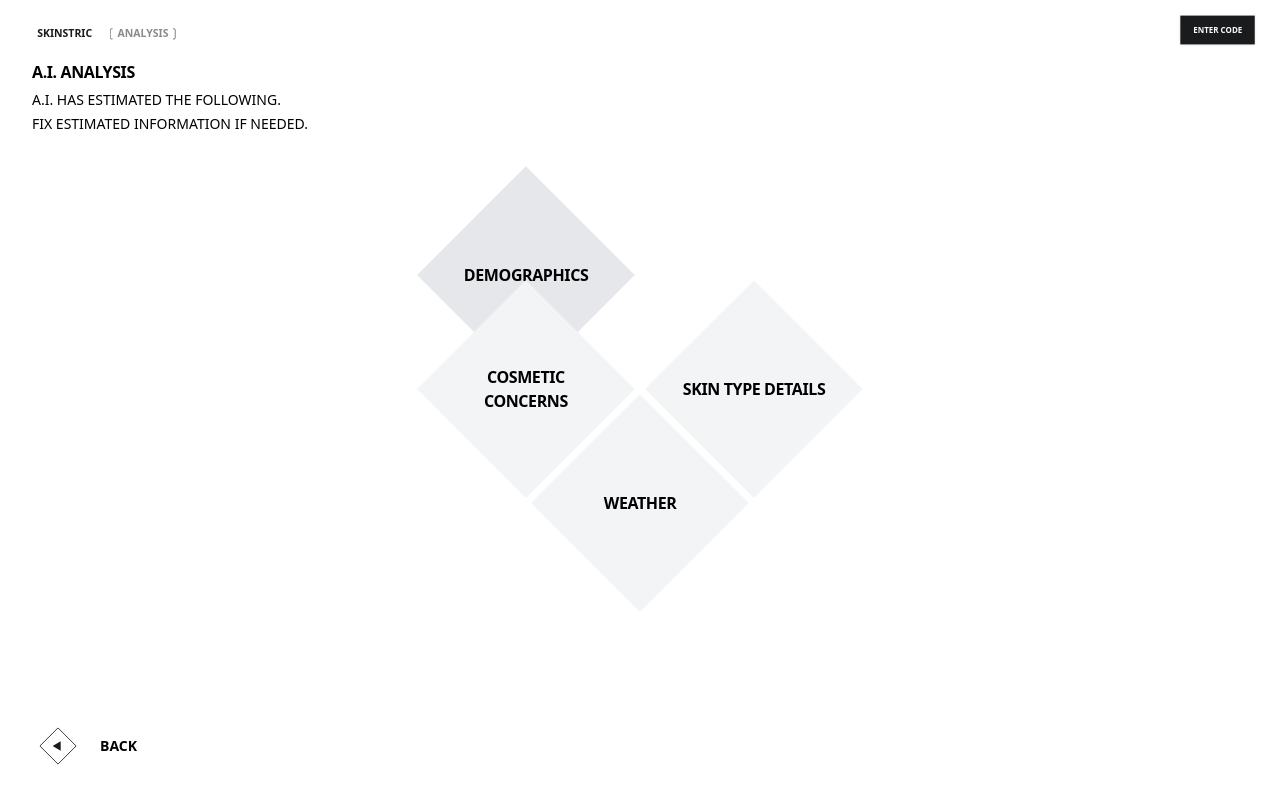
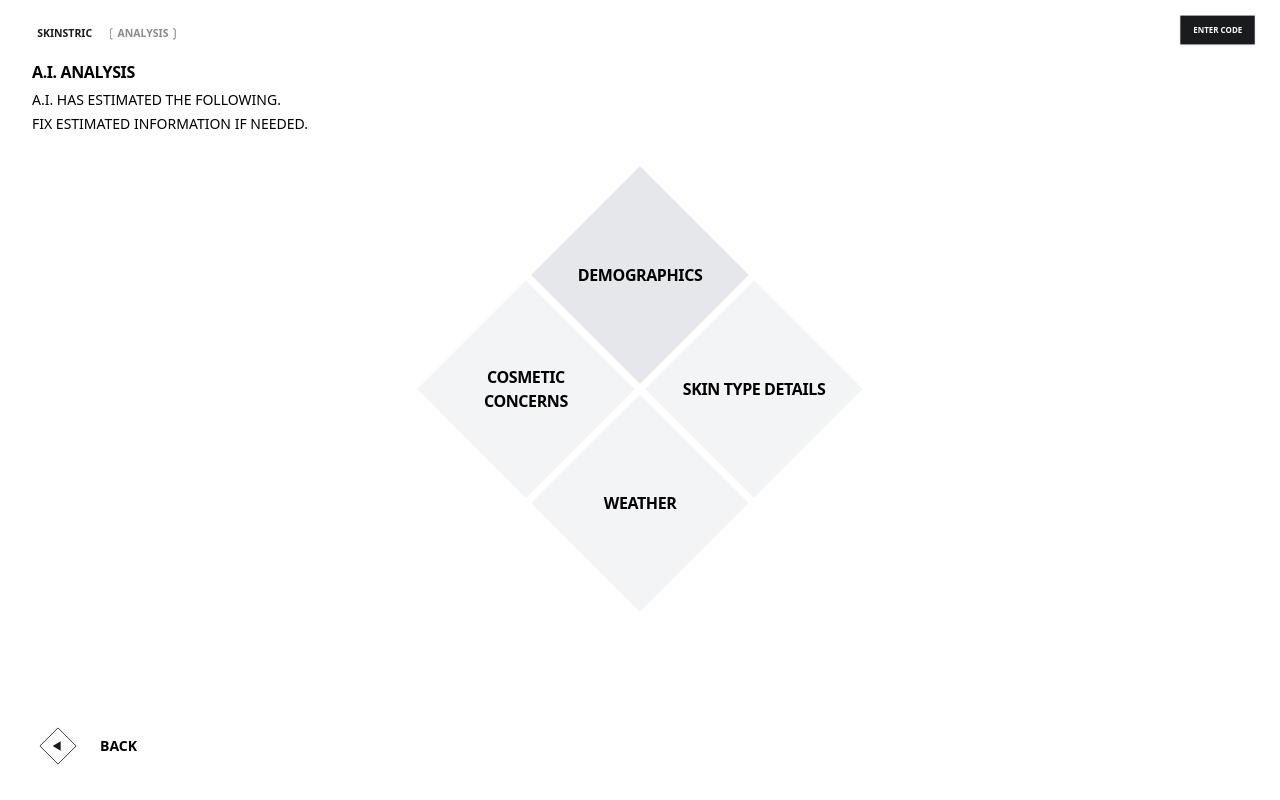
Before and after one commit to cjclemons/final-ai-project, a Next.js app: page /select in a window 1280 px wide. Built offline with nearby package versions, Linux system fonts and the light colour scheme.

Commit message:
Demographics fixed

```diff
--- a/components/SelectCategory.tsx
+++ b/components/SelectCategory.tsx
@@ -99,16 +99,16 @@ export default function SelectCategory() {
             </div>
           </div>
           <div className="relative z-10 grid grid-cols-3 grid-rows-3 gap-0">
-            <Link href="/select">
             <div className="flex items-center justify-center col-start-2">
-              <button
-                onClick={() => setChosenCategory(true)}
-                className=" demo-wrapper w-[153.88px] h-[153.88px] bg-gray-200 hover:bg-gray-300 transform rotate-45 flex items-center justify-center -m-5 cursor-pointer font-semibold leading-[24px] tracking-tight uppercase hover:scale-105 transition-transform duration-300 hover--demo"
+              <Link href="/summary">
+                <button
+                  onClick={() => setChosenCategory(true)}
+                  className=" demo-wrapper w-[153.88px] h-[153.88px] bg-gray-200 hover:bg-gray-300 transform rotate-45 flex items-center justify-center -m-5 cursor-pointer font-semibold leading-[24px] tracking-tight uppercase hover:scale-105 transition-transform duration-300 hover--demo"
                 >
-                <span className="transform -rotate-45">Demographics</span>
-              </button>
+                  <span className="transform -rotate-45">Demographics</span>
+                </button>
+              </Link>
             </div>
-                </Link>
             <div className="flex items-center justify-center row-start-2 col-start-1">
               <button className="w-[153.88px] h-[153.88px] bg-gray-100 hover:bg-gray-300 transform rotate-45 flex items-center justify-center -m-5 font-semibold leading-[24px] tracking-tight uppercase cursor-not-allowed">
                 <span className="transform -rotate-45">Cosmetic Concerns</span>
```
